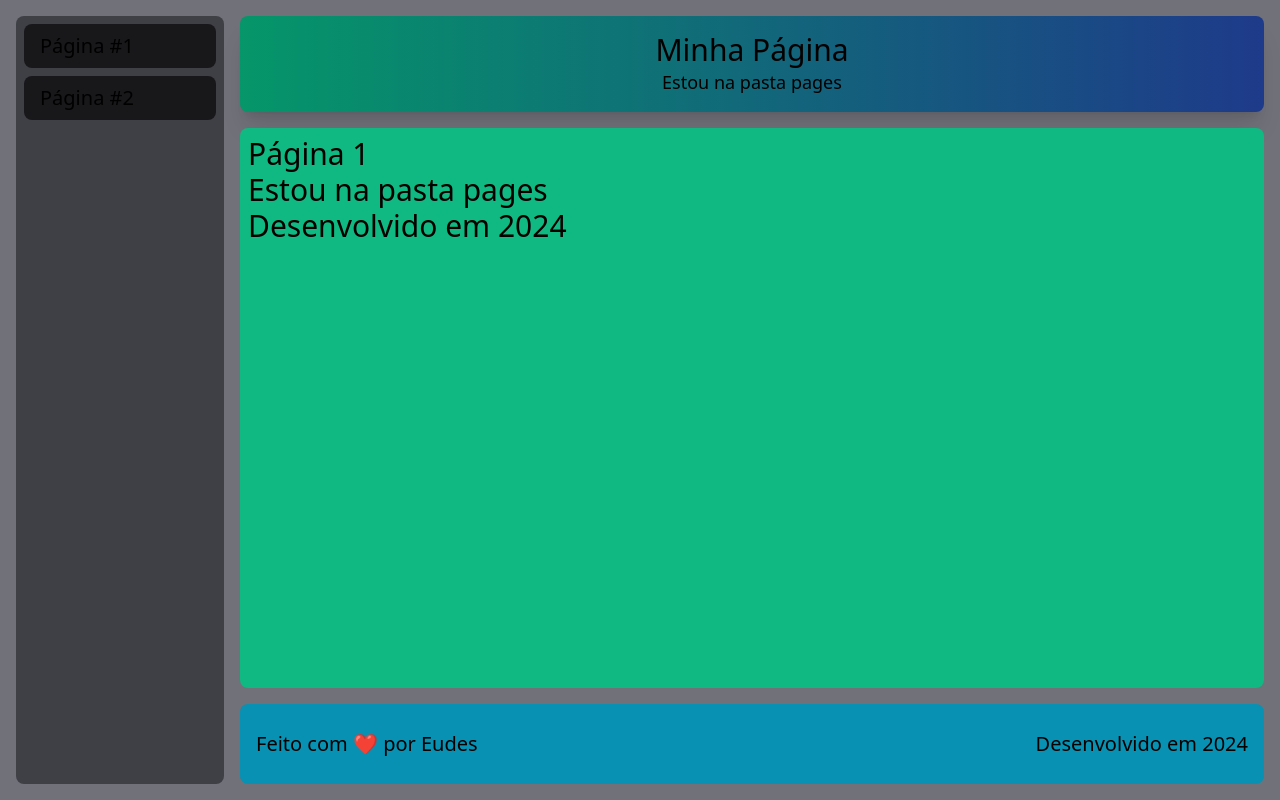
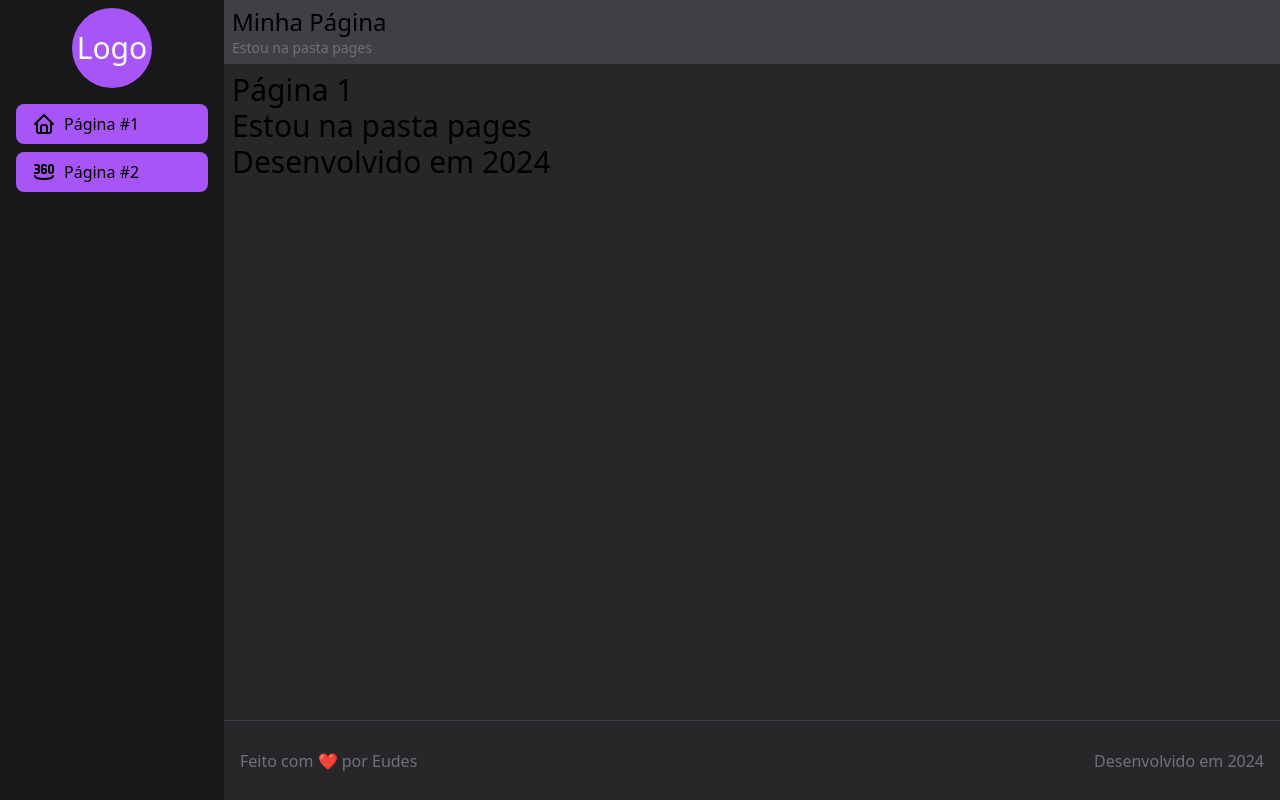
Before and after one commit to eudes16/react-fundamentos, a Next.js app: page /pagina1 in a window 1280 px wide. Built offline with nearby package versions, Linux system fonts and the light colour scheme.

Commit message:
Ajustes layout

```diff
--- a/src/app/layout.tsx
+++ b/src/app/layout.tsx
@@ -5,7 +5,7 @@ import "./globals.css";
 const inter = Inter({ subsets: ["latin"] });
 
 export const metadata: Metadata = {
-  title: "Create Next App",
+  title: "Fundamentos React + Next.js",
   description: "Generated by create next app",
 };
 
--- /dev/null
+++ b/src/components/AreaLateral.tsx
@@ -0,0 +1,32 @@
+import Logo from "./Logo";
+import Menu from "./Menu";
+
+interface AreaLateralProps {
+    [prop: string]: any
+}
+
+const componentName = "AreaLateral"
+
+const AreaLateral = (props: AreaLateralProps) => {
+
+    return <div
+        className={`
+            ${props.componentName ?? componentName}
+            px-2
+            bg-zinc-900
+        `}
+    >
+        <div className={`
+            flex items-center justify-center
+            container-logo
+            h-24
+        `}
+        >
+            <Logo />
+        </div>
+        <Menu />
+    </div>
+
+}
+
+export default AreaLateral;
--- a/src/components/Cabecalho.tsx
+++ b/src/components/Cabecalho.tsx
@@ -6,24 +6,29 @@ interface CabecalhoProps {
 }
 
 const Cabecalho = (props: CabecalhoProps) => {
-    console.log(props)
     return (
         <div className={`
-            flex
-            flex-col
-            justify-center items-center
-            text-3xl
-            rounded-lg bg-purple-500
-            ${props.className ?? ''}
-        `}>
-            {props.titulo}
+                flex flex-col
+                justify-center
+                p-2
+                ${props.className ?? ''}
+            `}
+        >
             <div className={`
-                text-lg
+                flex-col
+                text-2xl
+            `}>
+                {props.titulo}
+            </div>
+            <div className={`
+                text-sm
                 font-thin
+                text-zinc-500
             `}>
                 {props.subtitulo}
             </div>
         </div>
+
     )
 }
 
--- a/src/components/Conteudo.tsx
+++ b/src/components/Conteudo.tsx
@@ -7,8 +7,7 @@ const Conteudo = (props: ConteudoProps) => {
     return (
         <div className={`
             flex justify-start items-start flex-1 flex-col p-2
-            bg-emerald-500
-            rounded-lg
+            bg-zinc-800
             text-3xl
             ${props.className ?? ''}
         `}>
--- /dev/null
+++ b/src/components/Logo.tsx
@@ -0,0 +1,24 @@
+interface LogoProps {
+    [prop: string]: any
+}
+
+const componentName = "Logo"
+
+const Logo = (props: LogoProps) => {
+
+    return <div
+        className={`
+            ${props.componentName ?? componentName}
+            text-3xl text-white
+            h-20
+            w-20
+            bg-purple-500
+            flex items-center justify-center
+            rounded-full
+        `}
+    >
+        Logo
+    </div>
+}
+
+export default Logo;
--- a/src/components/Menu.tsx
+++ b/src/components/Menu.tsx
@@ -1,14 +1,21 @@
-import MenuItem from "./MenuItem";
+import MenuItem from "./MenuItem"
+import { IconHome, Icon360View } from "@tabler/icons-react"
 
 const Menu = () => {
     return <>
         <div className={`
             flex justify-start items-center w-52 flex-col p-2 gap-2
-            bg-zinc-700 text-3xl
-            rounded-lg
         `}>
-            <MenuItem texto="Página #1" url="/fundamentos/pagina"/>
-            <MenuItem texto="Página #2" url="/pagina1"/>
+            <MenuItem
+                texto="Página #1"
+                url="/fundamentos/pagina"
+                icone={<IconHome />}
+            />
+            <MenuItem
+                texto="Página #2"
+                url="/pagina1"
+                icone={<Icon360View />}
+            />
         </div>
     </>
 }
--- a/src/components/MenuItem.tsx
+++ b/src/components/MenuItem.tsx
@@ -1,13 +1,23 @@
 import Link from "next/link";
 
-const MenuItem = (props: any) =>  {
+interface MenuItemProps {
+    texto: string
+    url: string
+    icone: any
+    [prop: string]: any
+}
+
+const MenuItem = (props: MenuItemProps) => {
     return (
         <Link href={props.url} className={`
-            bg-zinc-900 w-full px-4 py-2 rounded-lg
-            text-xl cursor-pointer
+            flex gap-2 items-center
+            bg-purple-500 w-full px-4 py-2 rounded-lg
+            cursor-pointer
             transition duration-1000
-            hover:bg-zinc-800
+            hover:bg-purple-800
+            active:bg-purple-900
         `}>
+            {props.icone}
             {props.texto}
         </Link>
     )
--- a/src/components/Pagina.tsx
+++ b/src/components/Pagina.tsx
@@ -1,17 +1,17 @@
+import AreaLateral from "./AreaLateral"
 import Cabecalho from "./Cabecalho"
 import Conteudo from "./Conteudo"
-import Menu from "./Menu"
 import Rodape from "./Rodape"
 
 const Pagina = (props: any) => {
     return <>
-        <div className="flex h-screen gap-4 p-4 bg-zinc-500">
-            <Menu />
-            <div className="flex flex-col gap-4 flex-1">
+        <div className="flex h-screen">
+            <AreaLateral />
+            <div className="flex flex-col flex-1">
                 <Cabecalho
                     titulo={props.titulo ?? "Título"}
                     subtitulo={props.subtitulo ?? "Estou na pasta pages"}
-                    className="h-24 bg-gradient-to-r from-emerald-600 to-blue-900 shadow-xl"
+                    className="h-16 bg-gradient-to-r bg-zinc-700 shadow-sm"
                     id="cabecalho"
                 />
                 <Conteudo>
@@ -21,8 +21,8 @@ const Pagina = (props: any) => {
                     textoEsquerda="Feito com ❤️ por Eudes"
                     textoDireita={`Desenvolvido em ${new Date().getFullYear()}`}
                 />
-            </div>
-        </div>
+            </div >
+        </div >
     </>
 }
 
--- a/src/components/Rodape.tsx
+++ b/src/components/Rodape.tsx
@@ -9,9 +9,10 @@ const Rodape = (props: any) => {
         <div className={`
             flex flex-row justify-between items-center
             h-20
-            rounded-lg
-            bg-cyan-600
-            text-xl
+            bg-zinc-800
+            border-t border-zinc-700
+            text-base
+            text-zinc-500
             p-4
             ${props.className ?? ''}
         `}>
```
Also changed, not shown: package.json (+6 -5 lines), 1 other file (tests, documents, lock files or other folders).
